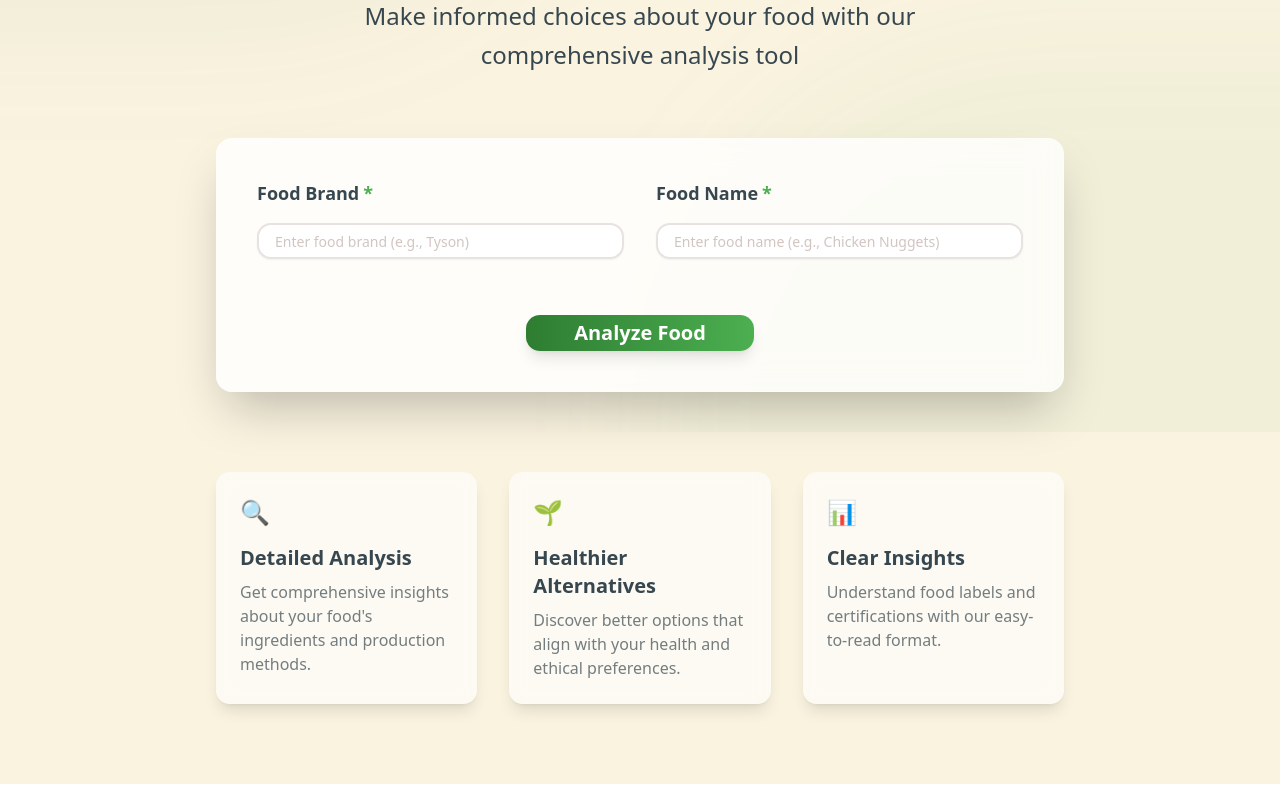
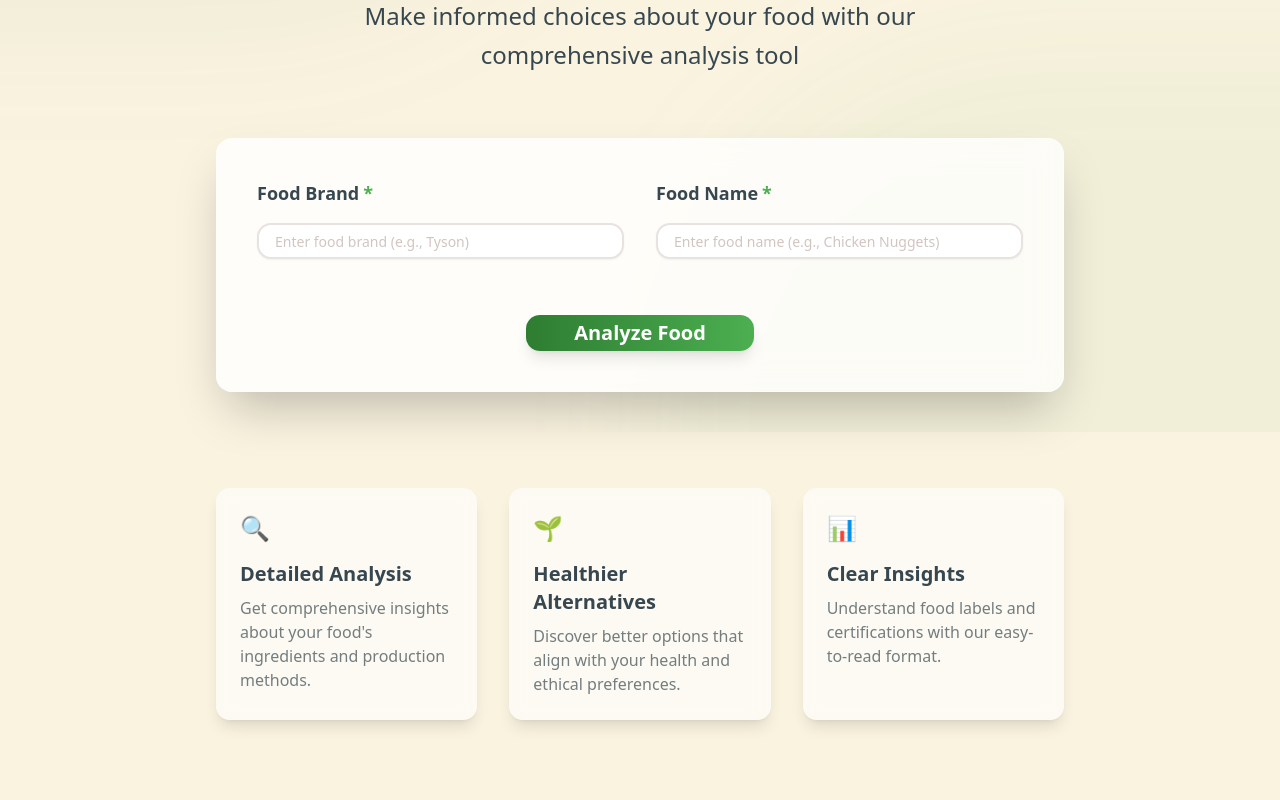
Before and after one commit to davud27/CleanPlate, a React (Vite) app in the folder HopperHacks2025/: page / in a window 1280 px wide. Shown: the part 368-1168 px from the top of the page. Built offline with nearby package versions, Linux system fonts and the light colour scheme.

Commit message:
Added margin to top of cards

```diff
--- a/HopperHacks2025/src/components/Features.tsx
+++ b/HopperHacks2025/src/components/Features.tsx
@@ -1,6 +1,6 @@
 export function Features() {
   return (
-    <div className="grid md:grid-cols-3 gap-8 mt-20">
+    <div className="grid md:grid-cols-3 gap-8 mt-24">
       <FeatureCard
         emoji="🔍"
         title="Detailed Analysis"
@@ -28,7 +28,7 @@
 
 function FeatureCard({ emoji, title, description }: FeatureCardProps) {
   return (
-    <div className="bg-white/60 backdrop-blur-sm p-6 rounded-xl shadow-lg">
+    <div className="bg-white/60 backdrop-blur-sm p-6 rounded-xl shadow-lg ">
       <div className="text-[#2E7D32] mb-4 text-2xl">{emoji}</div>
       <h3 className="text-xl font-semibold text-[#37474F] mb-2">{title}</h3>
       <p className="text-[#37474F]/70">{description}</p>
```
